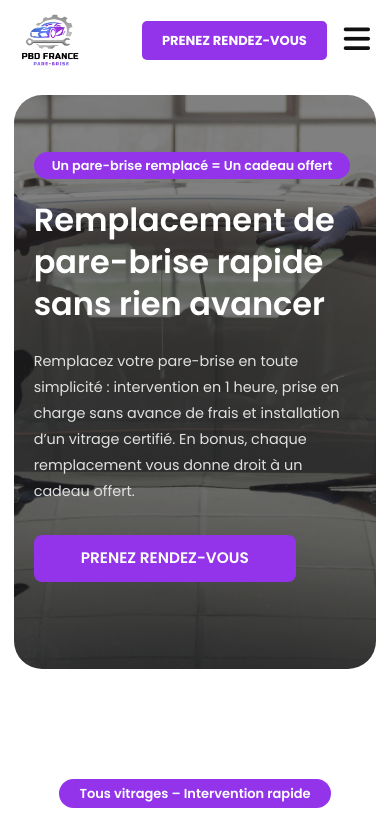
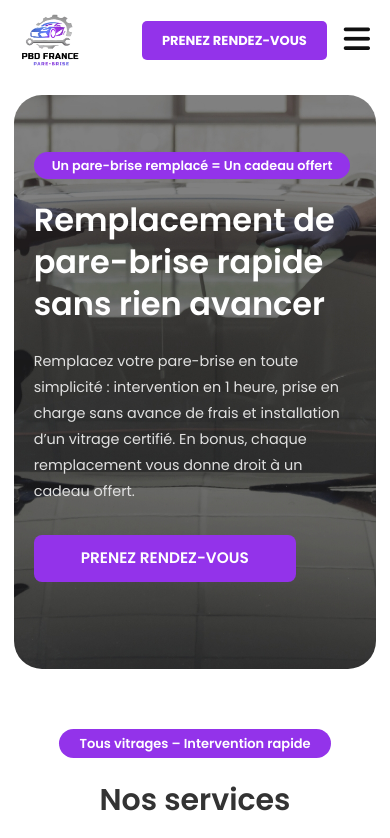
Before and after one commit to asmatrouky/parebrisedepannage, a Next.js app: page / in a window 390 px wide. Shown: the top 838 px of the page. Built offline with nearby package versions, Linux system fonts and the light colour scheme.

Commit message:
Mise à jour css mobile

```diff
--- a/app/globals.css
+++ b/app/globals.css
@@ -323,6 +323,7 @@ body {
     padding: 0px 15px;
     box-shadow: none;
     width: 93%;
+    margin-bottom: 50px;
 
   }
 
@@ -494,6 +495,16 @@ width: 80%;
 
 /* Responsive */
 @media (max-width: 900px) {
+
+  .sectiontitle {
+  font-size: 30px;
+  font-weight: 600;
+  color: #333;
+  margin-top: 10px;
+  margin-bottom: 0;
+  text-align: center;
+}
+
   .services-group {
     width: 90%;
   }
```
